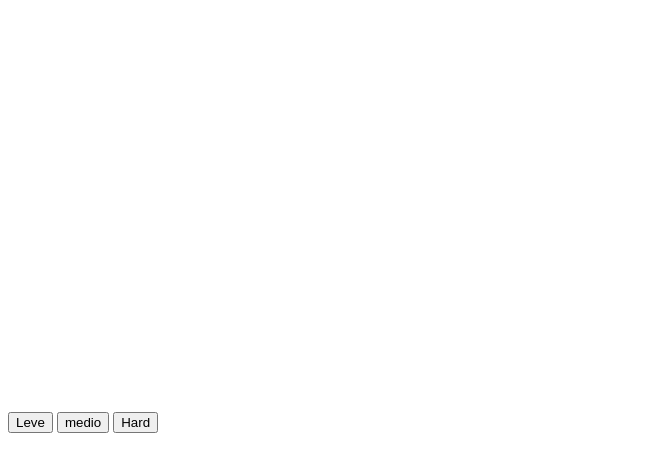
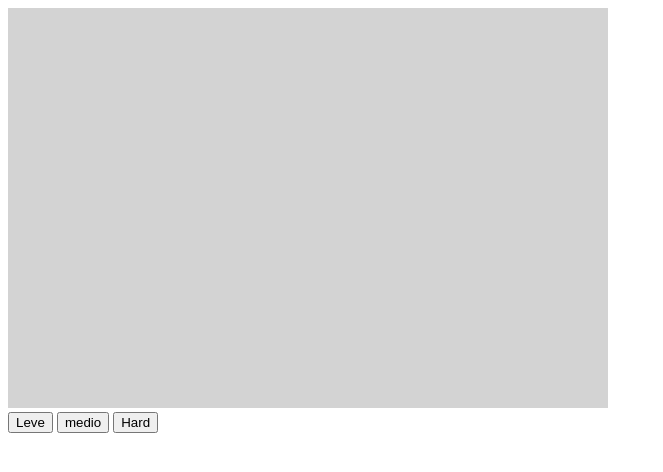
Before and after one commit to ravelnogueira/Tiro_Alvo, a plain HTML site: page index.html in a window 1280 px wide. Shown: the whole page, without its empty margins (0-663 px from the left). Drawn offline with Linux system fonts and the light colour scheme.

Commit message:
Update index.html

```diff
--- a/index.html
+++ b/index.html
@@ -6,7 +6,7 @@
     <meta name="viewport" content="width=device-width, initial-scale=1.0">
     <title>Tiro ao Alvo</title>
 
-    <script src="/.Script/script.js" defer></script>
+    <script src="./Script/script.js" defer></script>
 </head>
 <body>
     <canvas height="400" width="600"></canvas> <br>
```
